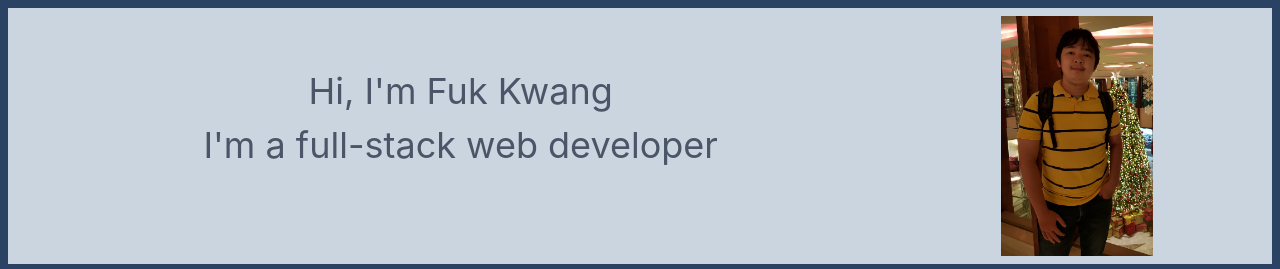
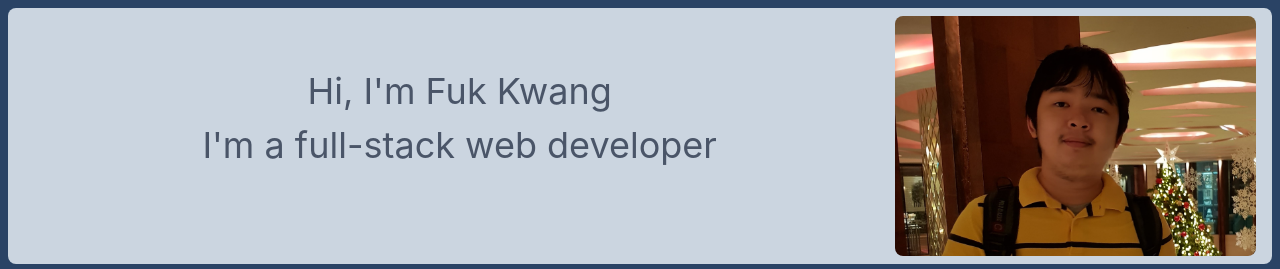
Before and after one commit to FukKwang/portfolio, a website: page src/index.html in a window 1280 px wide. Shown: the top 269 px of the page. Drawn offline with Linux system fonts and the light colour scheme.

Commit message:
Add rounded corner

```diff
--- a/src/index.html
+++ b/src/index.html
@@ -9,14 +9,14 @@
 </head>
 <body class="bg-blue-900 h-screen">
     <div class="container mx-auto  h-ful w-full flex flex-col justify-center">
-        <div class="text-gray-700 text-center bg-gray-400 px-4 py-2 m-2 h-64 flex">
+        <div class="text-gray-700 text-center bg-gray-400 px-4 py-2 m-2 h-64 flex rounded-lg">
             <div class="flex-auto pt-12">
                 <p class="break-normal text-4xl">
                     Hi, I'm Fuk Kwang <br/>
                     I'm a full-stack web developer
                 </p>
             </div>
-            <div class="flex-auto bg-contain bg-center bg-no-repeat" style="background-image: url(asset/me.jpg)">
+            <div class="w-1 flex-auto bg-cover rounded-lg" style="background-image: url(asset/me.jpg)">
             </div>
         </div>
         <!-- <div class="text-gray-700 text-center bg-gray-400 px-4 py-2 m-2 h-64">
```
Also changed, not shown: docs/index.html (+2 -2 lines), docs/style.css (+1 -1 lines), 1 other file.
